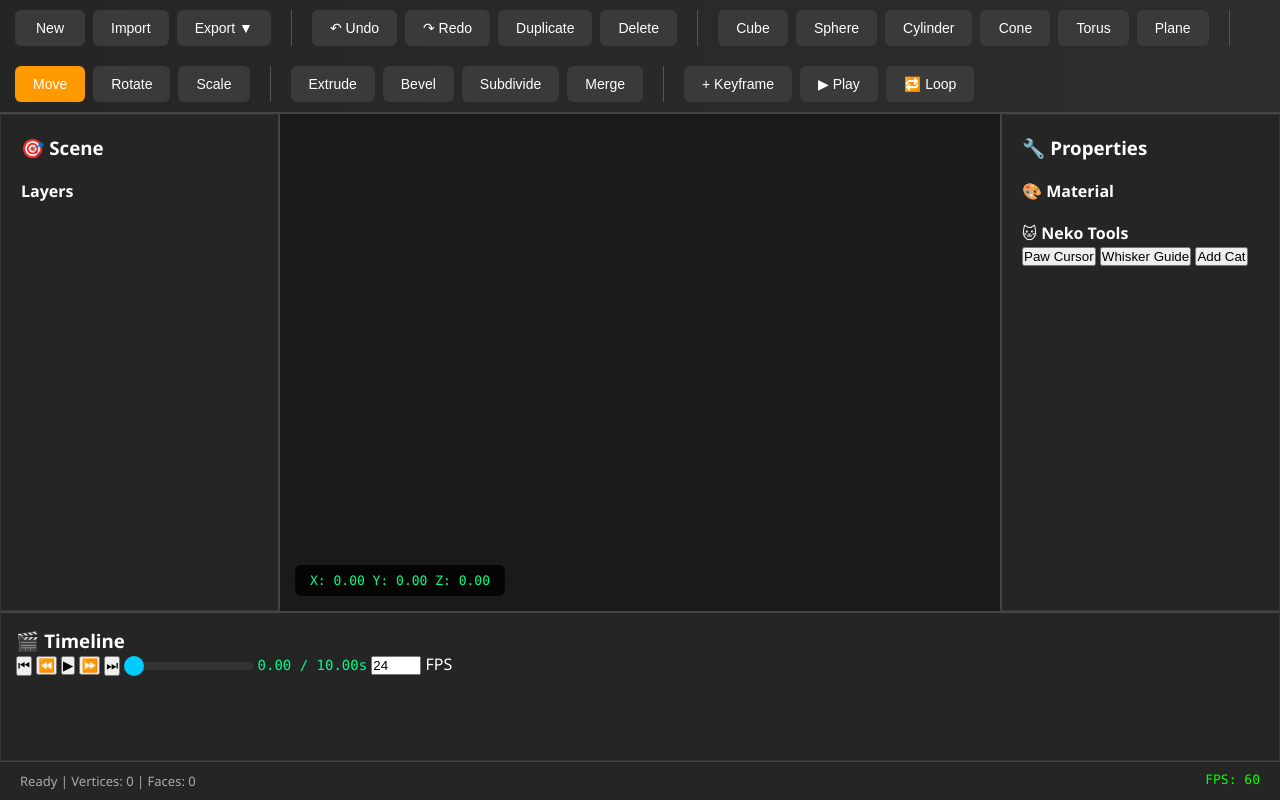
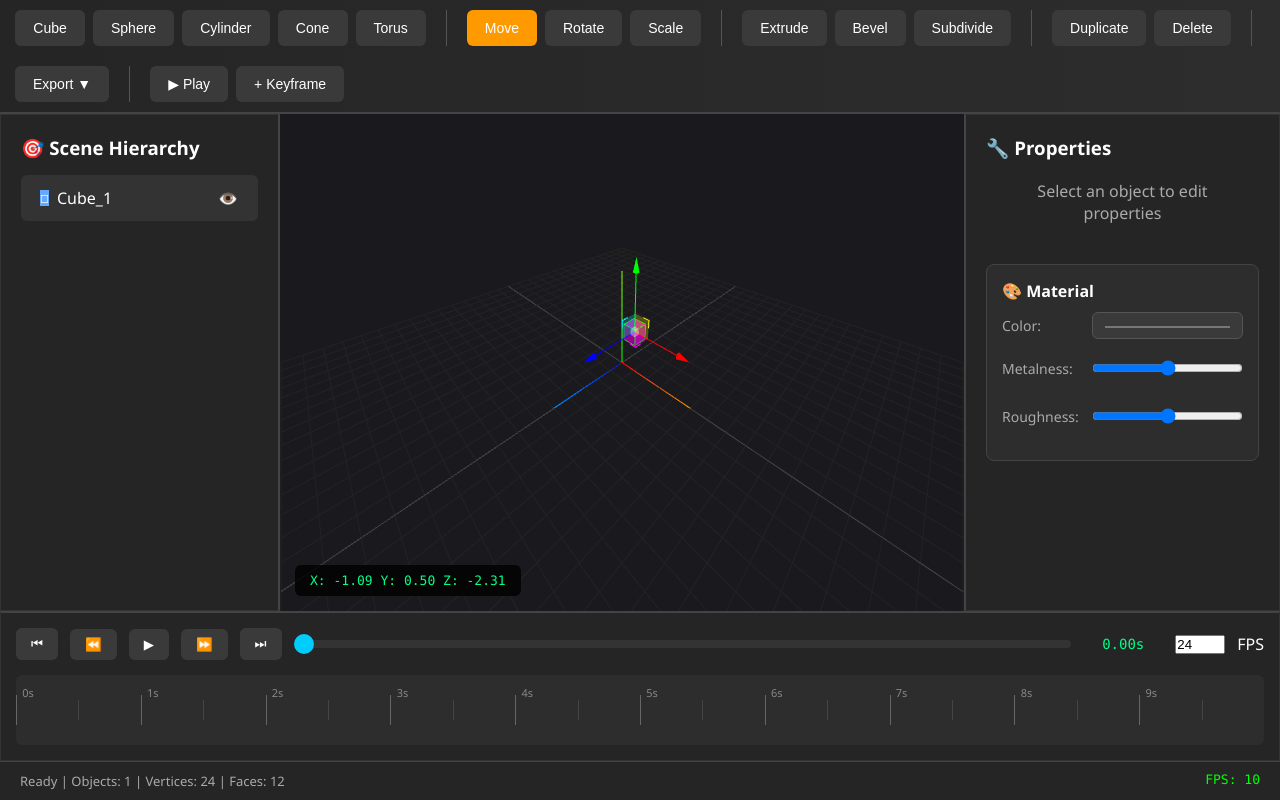
Before and after one commit to justdev-chris/SketchNekoModel, a plain HTML site: page index.html in a window 1280 px wide. Drawn offline with nearby package versions, Linux system fonts and the light colour scheme; animation ran at ten frames a second.

Commit message:
Update index.html

```diff
--- a/index.html
+++ b/index.html
@@ -1,143 +1,121 @@
 <!DOCTYPE html>
-<html>
+<html lang="en">
 <head>
+    <meta charset="UTF-8">
+    <meta name="viewport" content="width=device-width, initial-scale=1.0">
     <title>Sketch Neko Model</title>
-    <meta charset="utf-8">
     <link rel="stylesheet" href="style.css">
-    <!-- Three.js -->
+
+    <!-- Three.js + Official Controls -->
     <script src="https://cdnjs.cloudflare.com/ajax/libs/three.js/r128/three.min.js"></script>
+    <script src="https://cdn.jsdelivr.net/npm/three@0.128.0/examples/js/controls/OrbitControls.js"></script>
+    <script src="https://cdn.jsdelivr.net/npm/three@0.128.0/examples/js/controls/TransformControls.js"></script>
     <script src="https://cdn.jsdelivr.net/npm/three@0.128.0/examples/js/exporters/GLTFExporter.js"></script>
     <script src="https://cdn.jsdelivr.net/npm/three@0.128.0/examples/js/exporters/OBJExporter.js"></script>
     <script src="https://cdn.jsdelivr.net/npm/three@0.128.0/examples/js/exporters/STLExporter.js"></script>
-    <script src="https://cdn.jsdelivr.net/npm/three@0.128.0/examples/js/controls/OrbitControls.js"></script>
-    <!-- Our Transform Gizmo -->
-    <script src="transforms/TransformControls.js"></script>
-    <script src="transforms/TransformGizmo.js"></script>
 </head>
 <body>
     <div id="app">
         <!-- Top Toolbar -->
         <div id="toolbar">
-            <!-- File -->
-            <div class="tool-group">
-                <button class="tool-btn" data-tool="new-scene">New</button>
-                <button class="tool-btn" data-tool="import">Import</button>
-                <div class="dropdown">
-                    <button class="tool-btn">Export ▼</button>
-                    <div class="dropdown-content">
-                        <a href="#" data-export="gltf">GLTF (.gltf)</a>
-                        <a href="#" data-export="glb">GLB (.glb)</a>
-                        <a href="#" data-export="obj">OBJ (.obj)</a>
-                        <a href="#" data-export="stl">STL (.stl)</a>
-                        <a href="#" data-export="json">JSON (.json)</a>
-                    </div>
-                </div>
-            </div>
-
-            <!-- Edit -->
-            <div class="tool-group">
-                <button class="tool-btn" data-tool="undo">↶ Undo</button>
-                <button class="tool-btn" data-tool="redo">↷ Redo</button>
-                <button class="tool-btn" data-tool="duplicate">Duplicate</button>
-                <button class="tool-btn" data-tool="delete">Delete</button>
-            </div>
-
-            <!-- Create -->
             <div class="tool-group">
                 <button class="tool-btn" data-tool="add-cube">Cube</button>
                 <button class="tool-btn" data-tool="add-sphere">Sphere</button>
                 <button class="tool-btn" data-tool="add-cylinder">Cylinder</button>
                 <button class="tool-btn" data-tool="add-cone">Cone</button>
                 <button class="tool-btn" data-tool="add-torus">Torus</button>
-                <button class="tool-btn" data-tool="add-plane">Plane</button>
             </div>
 
-            <!-- Transform Mode -->
             <div class="tool-group">
-                <button class="tool-btn mode-btn active" data-mode="translate" title="Move (G)">Move</button>
-                <button class="tool-btn mode-btn" data-mode="rotate" title="Rotate (R)">Rotate</button>
-                <button class="tool-btn mode-btn" data-mode="scale" title="Scale (S)">Scale</button>
+                <button class="tool-btn mode-btn active" data-mode="translate">Move</button>
+                <button class="tool-btn mode-btn" data-mode="rotate">Rotate</button>
+                <button class="tool-btn mode-btn" data-mode="scale">Scale</button>
             </div>
 
-            <!-- Edit Tools -->
             <div class="tool-group">
                 <button class="tool-btn" data-tool="extrude">Extrude</button>
                 <button class="tool-btn" data-tool="bevel">Bevel</button>
                 <button class="tool-btn" data-tool="subdivide">Subdivide</button>
-                <button class="tool-btn" data-tool="merge">Merge</button>
             </div>
 
-            <!-- Animation -->
             <div class="tool-group">
+                <button class="tool-btn" data-tool="duplicate">Duplicate</button>
+                <button class="tool-btn" data-tool="delete">Delete</button>
+            </div>
+
+            <div class="tool-group">
+                <div class="dropdown">
+                    <button class="tool-btn">Export ▼</button>
+                    <div class="dropdown-content">
+                        <a href="#" data-export="glb">GLB (.glb)</a>
+                        <a href="#" data-export="gltf">GLTF (.gltf)</a>
+                        <a href="#" data-export="obj">OBJ (.obj)</a>
+                        <a href="#" data-export="stl">STL (.stl)</a>
+                    </div>
+                </div>
+            </div>
+
+            <div class="tool-group">
+                <button class="tool-btn" id="play-btn">▶ Play</button>
                 <button class="tool-btn" data-tool="add-keyframe">+ Keyframe</button>
-                <button class="tool-btn" id="play-btn">▶ Play</button>
-                <button class="tool-btn" data-tool="loop">🔁 Loop</button>
             </div>
         </div>
 
+        <!-- Main Content -->
         <div id="main">
-            <!-- Left Sidebar - Hierarchy -->
+            <!-- Left Panel: Hierarchy -->
             <div id="hierarchy-panel" class="panel">
-                <h3>🎯 Scene</h3>
+                <h3>🎯 Scene Hierarchy</h3>
                 <div id="object-list"></div>
-                <div id="layers" style="margin-top: 20px;">
-                    <h4>Layers</h4>
-                    <div id="layer-list"></div>
-                </div>
             </div>
 
-            <!-- Center - 3D Viewport -->
+            <!-- Center: 3D Viewport -->
             <div id="viewport-container">
                 <canvas id="viewport"></canvas>
-                <div id="viewport-overlay">
-                    <div id="coordinates">X: 0.00 Y: 0.00 Z: 0.00</div>
-                    <div id="transform-info">Move (G) | Rotate (R) | Scale (S)</div>
-                </div>
+                <div id="coordinates">X: 0.00 Y: 0.00 Z: 0.00</div>
             </div>
 
-            <!-- Right Sidebar - Properties -->
+            <!-- Right Panel: Properties -->
             <div id="properties-panel" class="panel">
                 <h3>🔧 Properties</h3>
-                <div id="properties"></div>
+                <div id="property-fields"></div>
 
-                <div id="material-editor" style="margin-top: 20px;">
+                <div class="property-group">
                     <h4>🎨 Material</h4>
-                    <div id="material-props"></div>
-                </div>
-
-                <div id="neko-tools" style="margin-top: 20px;">
-                    <h4>🐱 Neko Tools</h4>
-                    <button class="neko-btn" data-tool="paw-cursor">Paw Cursor</button>
-                    <button class="neko-btn" data-tool="whisker-guide">Whisker Guide</button>
-                    <button class="neko-btn" data-tool="cat-model">Add Cat</button>
+                    <div class="property-row">
+                        <label>Color:</label>
+                        <input type="color" id="color-picker">
+                    </div>
+                    <div class="property-row">
+                        <label>Metalness:</label>
+                        <input type="range" id="metal-slider" min="0" max="1" step="0.1">
+                    </div>
+                    <div class="property-row">
+                        <label>Roughness:</label>
+                        <input type="range" id="rough-slider" min="0" max="1" step="0.1">
+                    </div>
                 </div>
             </div>
         </div>
 
-        <!-- Bottom - Animation Timeline -->
+        <!-- Bottom: Timeline -->
         <div id="timeline" class="panel">
-            <div id="timeline-header">
-                <h3>🎬 Timeline</h3>
-                <div id="time-controls">
-                    <button id="goto-start">⏮</button>
-                    <button id="prev-frame">⏪</button>
-                    <button id="play-pause">▶</button>
-                    <button id="next-frame">⏩</button>
-                    <button id="goto-end">⏭</button>
-                    <input type="range" id="time-slider" min="0" max="100" value="0">
-                    <span id="time-display">0.00 / 10.00s</span>
-                    <input type="number" id="fps" value="24" min="1" max="60" style="width: 50px;"> FPS
-                </div>
+            <div id="timeline-controls">
+                <button id="goto-start">⏮</button>
+                <button id="prev-frame">⏪</button>
+                <button id="play-pause">▶</button>
+                <button id="next-frame">⏩</button>
+                <button id="goto-end">⏭</button>
+                <input type="range" id="time-slider" min="0" max="100" value="0">
+                <span id="time-display">0.00s</span>
+                <input type="number" id="fps" value="24" min="1" max="60" style="width: 50px;"> FPS
             </div>
-            <div id="timeline-track">
-                <div id="keyframes-container"></div>
-                <div id="playhead"></div>
-            </div>
+            <div id="keyframe-track"></div>
         </div>
 
         <!-- Status Bar -->
         <div id="statusbar">
-            <span id="status">Ready | Vertices: 0 | Faces: 0</span>
+            <span id="status">Ready | Objects: 0</span>
             <span id="fps-counter">FPS: 60</span>
         </div>
     </div>
```
